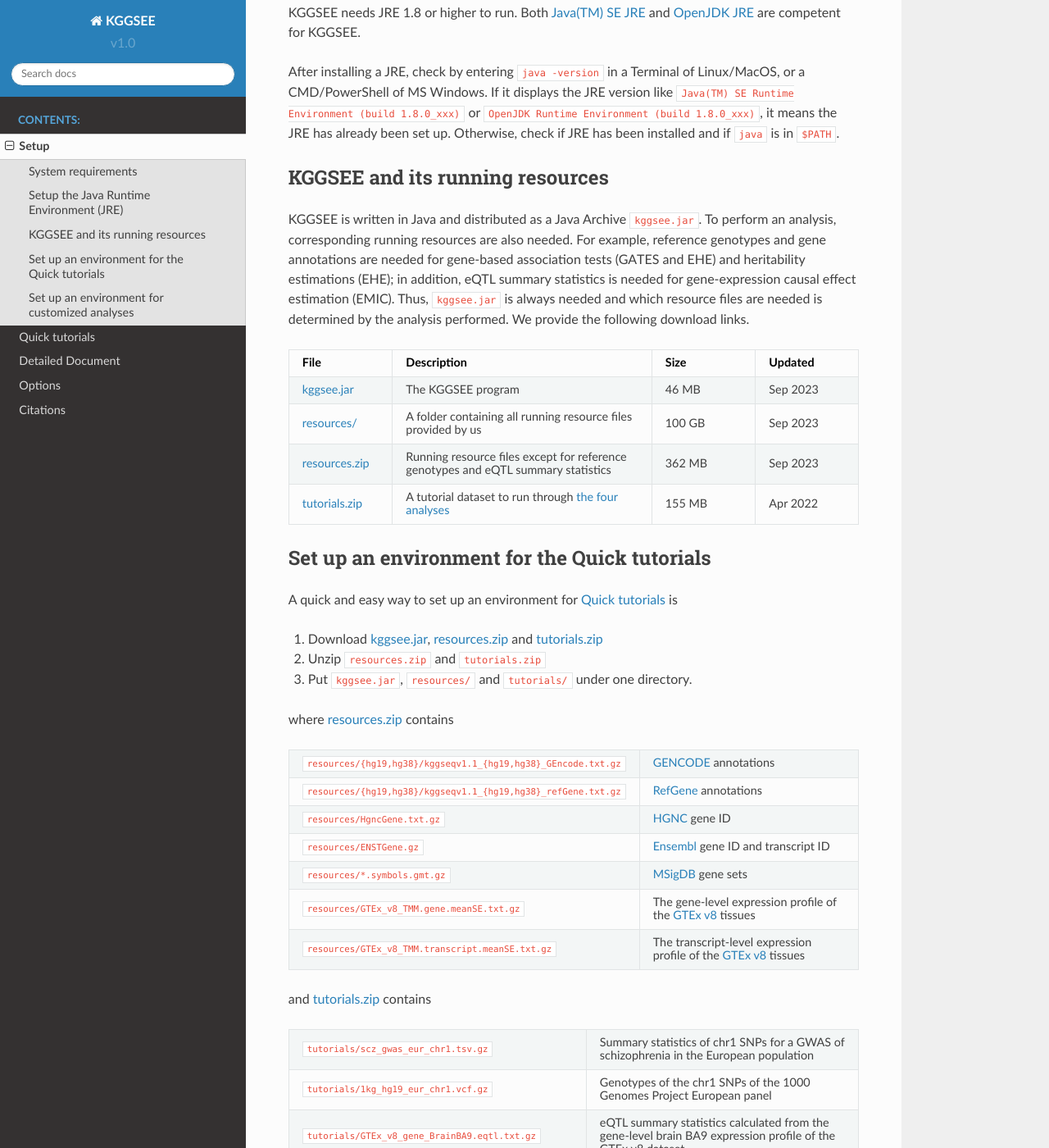
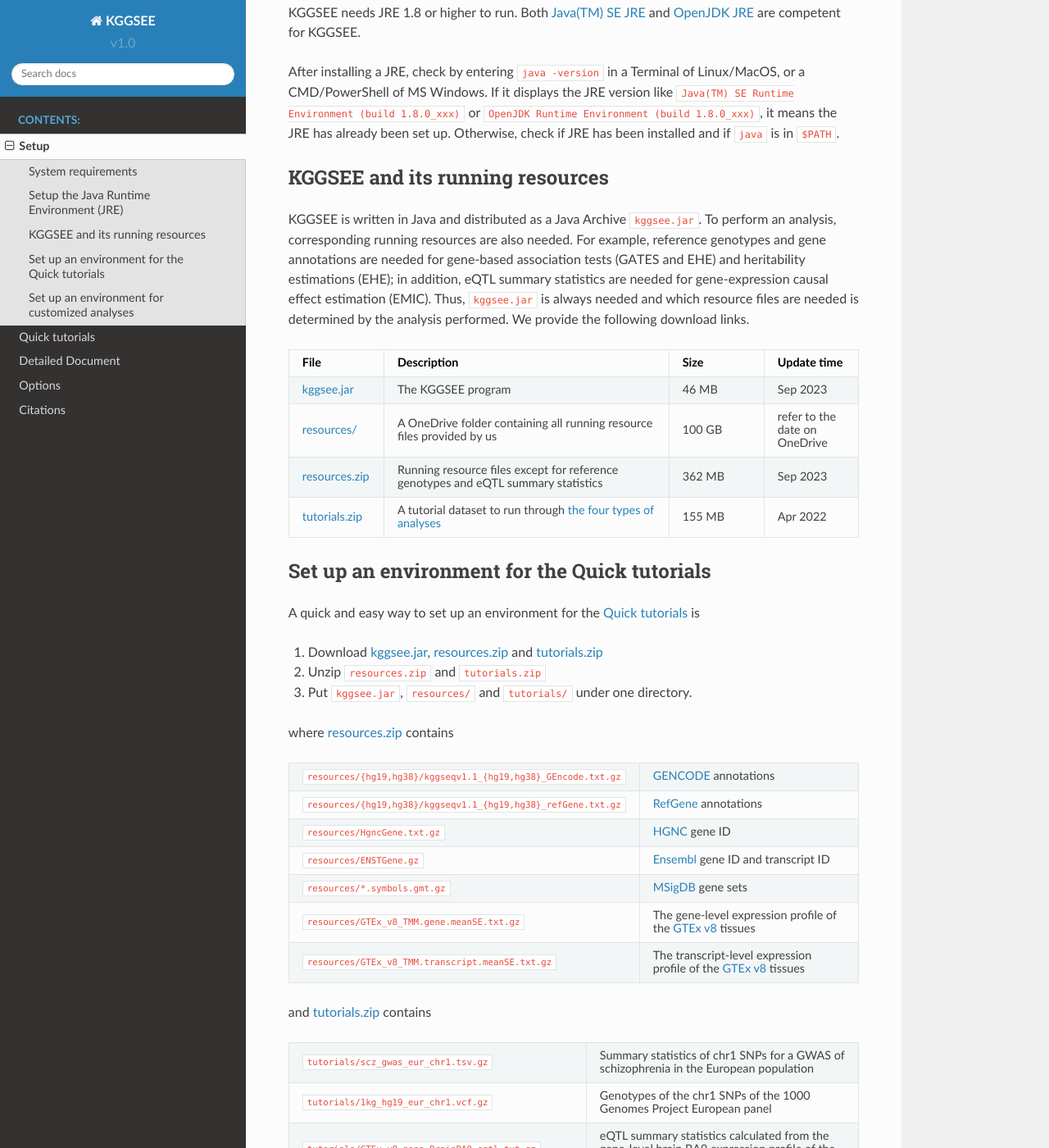
Before and after one commit to pmglab/KGGSEE, a Sphinx documentation site: the page built from doc/source/setup.rst, in a window 1280 px wide and 1400 px high, scrolled down 474 px. Shown: the whole window at 82% size. Built offline with Sphinx 7.4.7 and the Read the Docs theme 2.0.0, drawn with Linux system fonts in a browser that asks for light colours; some of the changed text lies outside the part shown.

Commit message:
Update setup.rst

```diff
--- a/doc/source/setup.rst
+++ b/doc/source/setup.rst
@@ -36,31 +36,31 @@
 KGGSEE and its running resources
 ================================
 
-KGGSEE is written in Java and distributed as a Java Archive ``kggsee.jar``. To perform an analysis, corresponding running resources are also needed.  For example, reference genotypes and gene annotations are needed for gene-based association tests (GATES and EHE) and heritability estimations (EHE); in addition, eQTL summary statistics is needed for gene-expression causal effect estimation (EMIC). Thus, ``kggsee.jar`` is always needed and which resource files are needed is determined by the analysis performed. We provide the following download links.
+KGGSEE is written in Java and distributed as a Java Archive ``kggsee.jar``. To perform an analysis, corresponding running resources are also needed.  For example, reference genotypes and gene annotations are needed for gene-based association tests (GATES and EHE) and heritability estimations (EHE); in addition, eQTL summary statistics are needed for gene-expression causal effect estimation (EMIC). Thus, ``kggsee.jar`` is always needed and which resource files are needed is determined by the analysis performed. We provide the following download links.
 
 .. list-table::
-    :widths: 2 5 2 2
+    :widths: 1 3 1 1
     :header-rows: 1
     :class: tight-table
 
     * - File
       - Description
       - Size
-      - Updated
+      - Update time
     * - `kggsee.jar <https://pmglab.top/kggsee/download/lib/v1/kggsee.jar>`_
       - The KGGSEE program
       - 46 MB
       - Sep 2023
     * - `resources/ <https://mailsysueducn-my.sharepoint.com/:f:/g/personal/limiaoxin_mail_sysu_edu_cn/EpXRqLXIToZItErUHiDNDO0BM29gbEn1-Grs14D_EqORJQ?e=0ZjvlN>`_
-      - A folder containing all running resource files provided by us
+      - A OneDrive folder containing all running resource files provided by us
       - 100 GB
-      - Sep 2023
+      - refer to the date on OneDrive
     * - `resources.zip <https://mailsysueducn-my.sharepoint.com/:u:/g/personal/limiaoxin_mail_sysu_edu_cn/EYhQXE95WZFMqERo_xNOhZUB8lGeyTwPuiWM26AX8CHP8Q?e=PwbMoa>`_
       - Running resource files except for reference genotypes and eQTL summary statistics
       - 362 MB
       - Sep 2023
     * - `tutorials.zip <https://mailsysueducn-my.sharepoint.com/:u:/g/personal/limiaoxin_mail_sysu_edu_cn/EWqZHY25tT5Nq1GMwtl06ocBHoTAXGyBTH74zAp68dv5VA?e=tPtZ7B>`_
-      - A tutorial dataset to run through :ref:`the four analyses <four_analyses>`
+      - A tutorial dataset to run through :ref:`the four types of analyses <four_analyses>`
       - 155 MB
       - Apr 2022
 
@@ -68,7 +68,7 @@
 Set up an environment for the Quick tutorials
 =============================================
 
-A quick and easy way to set up an environment for :ref:`Quick tutorials <quick_tutorials>` is
+A quick and easy way to set up an environment for the :ref:`Quick tutorials <quick_tutorials>` is
 
 #. Download `kggsee.jar <https://pmglab.top/kggsee/download/lib/v1/kggsee.jar>`_, `resources.zip <https://mailsysueducn-my.sharepoint.com/:u:/g/personal/limiaoxin_mail_sysu_edu_cn/EYhQXE95WZFMqERo_xNOhZUB8lGeyTwPuiWM26AX8CHP8Q?e=PwbMoa>`_ and `tutorials.zip <https://mailsysueducn-my.sharepoint.com/:u:/g/personal/limiaoxin_mail_sysu_edu_cn/EWqZHY25tT5Nq1GMwtl06ocBHoTAXGyBTH74zAp68dv5VA?e=tPtZ7B>`_
 #. Unzip ``resources.zip`` and ``tutorials.zip``
```
Also changed, not shown: other parts of doc/source/setup.rst (+2 -2 lines).
